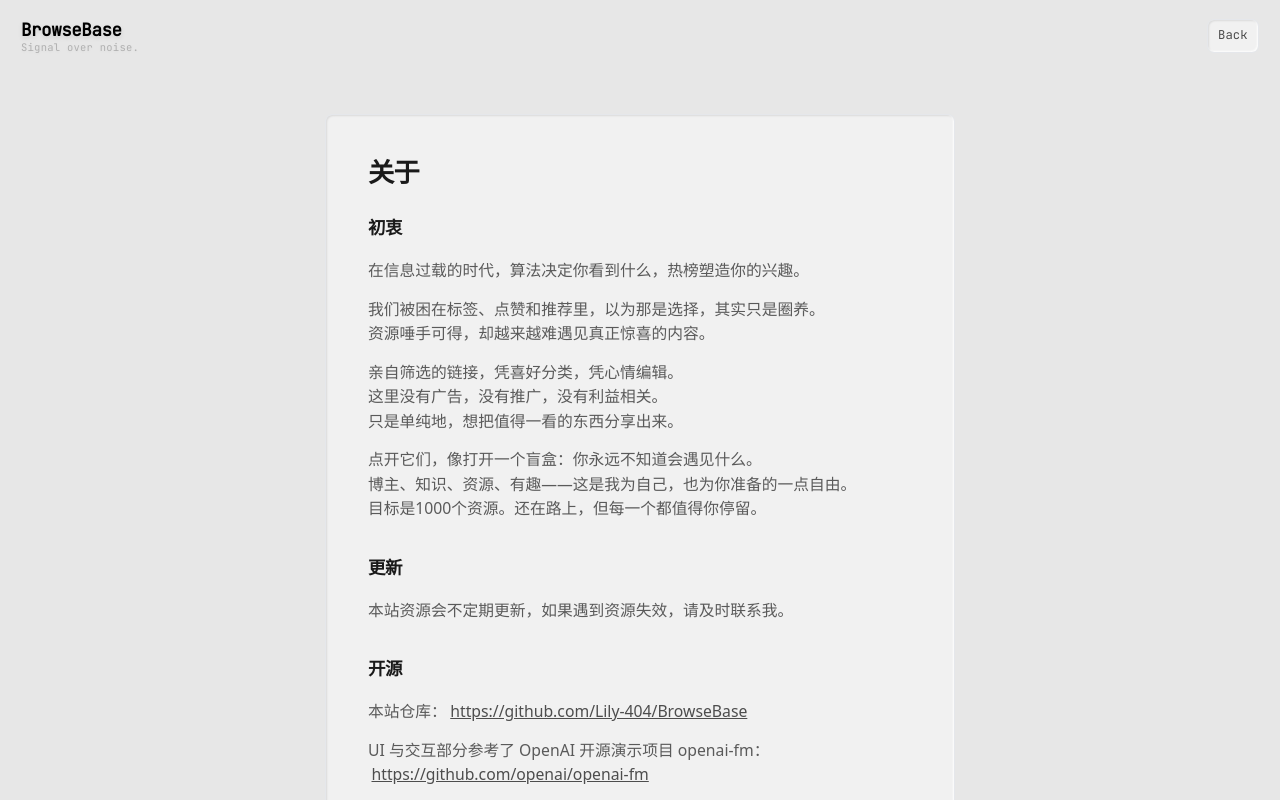
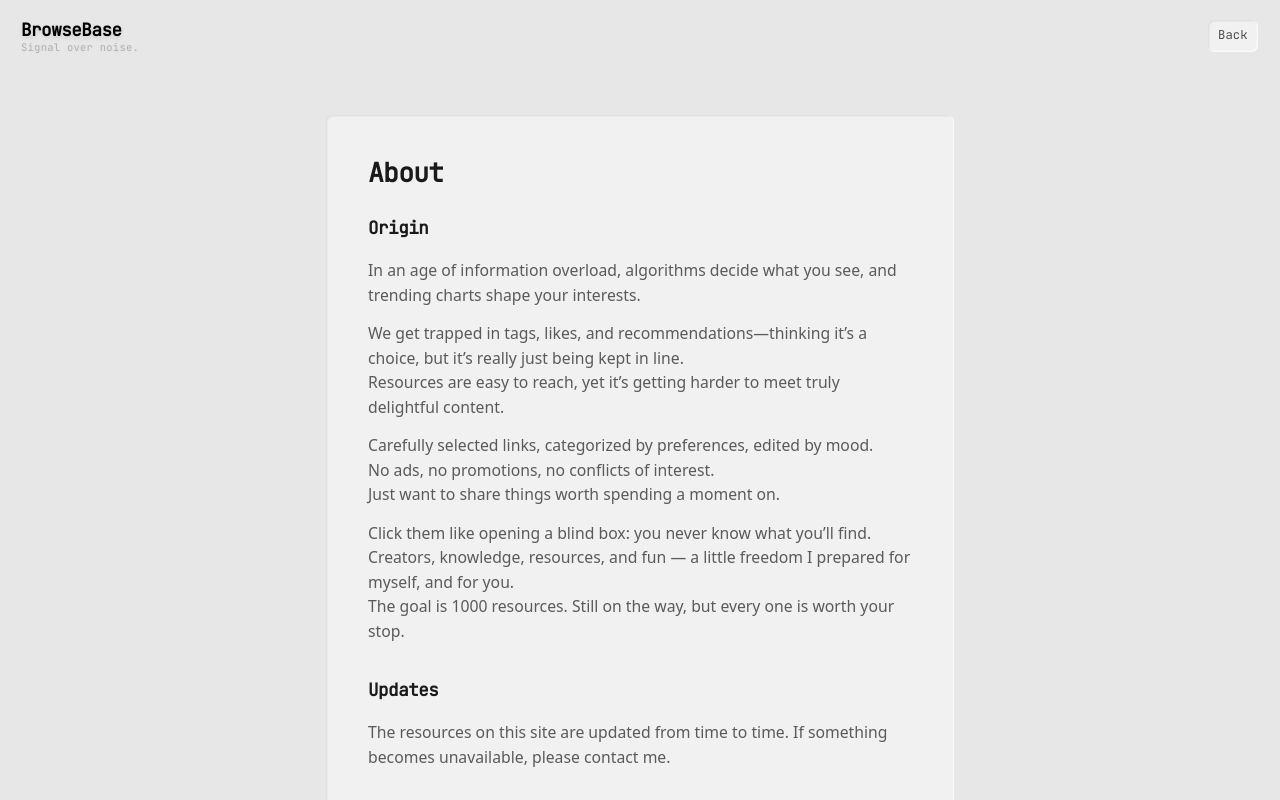
Before and after one commit to Lily-404/BrowseBase, a React (Vite) app: page /about in a window 1280 px wide. Shown: the top 800 px of the page. Built offline with nearby package versions, Linux system fonts and the light colour scheme; no server answers.

Commit message:
feat(About, Home, i18n): add multilingual support for About page content in English and Chinese; integrate translation hooks in About and Home components; enhance loading animations with waveform effect

```diff
--- /dev/null
+++ b/src/components/WaveformLoader.tsx
@@ -0,0 +1,38 @@
+import React from 'react';
+import styles from '../styles/animations.module.css';
+
+/** 与 openai-fm PlayButton 加载态相同的固定幅度，用于“busy”波形动画 */
+const LOADING_LEVELS = [0.032, 0.032, 0.032, 0.032, 0.032];
+
+export interface WaveformLoaderProps {
+  className?: string;
+  barClassName?: string;
+}
+
+export const WaveformLoader: React.FC<WaveformLoaderProps> = ({
+  className,
+  barClassName = 'bg-[#4D4D4D]',
+}) => (
+  <div className={['relative h-4 w-[36px]', className].filter(Boolean).join(' ')}>
+    {LOADING_LEVELS.map((level, idx) => {
+      const height = `${Math.min(Math.max(level * 30, 0.2), 1.9) * 100}%`;
+      return (
+        <div
+          key={idx}
+          className={[
+            'absolute top-1/2 w-0.5 -translate-y-1/2 rounded-[2px] transition-all duration-150',
+            barClassName,
+            styles.animateWave,
+          ].join(' ')}
+          style={{
+            height,
+            animationDelay: `${idx * 0.15}s`,
+            left: `${idx * 6}px`,
+          }}
+        />
+      );
+    })}
+  </div>
+);
+
+export default WaveformLoader;
--- a/src/i18n/locales/en.ts
+++ b/src/i18n/locales/en.ts
@@ -52,6 +52,34 @@
       minPage: 'Min: 1',
       maxPage: 'Max: {{count}}',
       goToPage: 'Go to Page'
+    },
+    about: {
+      title: 'About',
+      origin: {
+        heading: 'Origin',
+        p1: 'In an age of information overload, algorithms decide what you see, and trending charts shape your interests.',
+        p2_line1: 'We get trapped in tags, likes, and recommendations—thinking it’s a choice, but it’s really just being kept in line.',
+        p2_line2: 'Resources are easy to reach, yet it’s getting harder to meet truly delightful content.',
+        p3_line1: 'Carefully selected links, categorized by preferences, edited by mood.',
+        p3_line2: 'No ads, no promotions, no conflicts of interest.',
+        p3_line3: 'Just want to share things worth spending a moment on.',
+        p4_line1: 'Click them like opening a blind box: you never know what you’ll find.',
+        p4_line2: 'Creators, knowledge, resources, and fun — a little freedom I prepared for myself, and for you.',
+        p4_line3: 'The goal is 1000 resources. Still on the way, but every one is worth your stop.'
+      },
+      update: {
+        heading: 'Updates',
+        p1: 'The resources on this site are updated from time to time. If something becomes unavailable, please contact me.'
+      },
+      opensource: {
+        heading: 'Open Source',
+        repoLabel: 'Repository:',
+        inspiredBy: 'The UI and interaction are inspired by OpenAI open-source demo project openai-fm:'
+      },
+      contact: {
+        heading: 'Contact',
+        wechat: 'WeChat: OOIll0'
+      }
     }
   }
 };
--- a/src/i18n/locales/zh.ts
+++ b/src/i18n/locales/zh.ts
@@ -52,6 +52,34 @@
       minPage: '最小: 1',
       maxPage: '最大: {{count}}',
       goToPage: '跳转到该页'
+    },
+    about: {
+      title: '关于',
+      origin: {
+        heading: '初衷',
+        p1: '在信息过载的时代，算法决定你看到什么，热榜塑造你的兴趣。',
+        p2_line1: '我们被困在标签、点赞和推荐里，以为那是选择，其实只是圈养。',
+        p2_line2: '资源唾手可得，却越来越难遇见真正惊喜的内容。',
+        p3_line1: '亲自筛选的链接，凭喜好分类，凭心情编辑。',
+        p3_line2: '这里没有广告，没有推广，没有利益相关。',
+        p3_line3: '只是单纯地，想把值得一看的东西分享出来。',
+        p4_line1: '点开它们，像打开一个盲盒：你永远不知道会遇见什么。',
+        p4_line2: '博主、知识、资源、有趣——这是我为自己，也为你准备的一点自由。',
+        p4_line3: '目标是1000个资源。还在路上，但每一个都值得你停留。'
+      },
+      update: {
+        heading: '更新',
+        p1: '本站资源会不定期更新，如果遇到资源失效，请及时联系我。'
+      },
+      opensource: {
+        heading: '开源',
+        repoLabel: '本站仓库：',
+        inspiredBy: 'UI 与交互部分参考了 OpenAI 开源演示项目 openai-fm：'
+      },
+      contact: {
+        heading: '联系',
+        wechat: '微信：OOIll0'
+      }
     }
   }
 };
--- a/src/pages/About.tsx
+++ b/src/pages/About.tsx
@@ -1,8 +1,11 @@
 import React from 'react';
 import Header from '../components/Header';
 import { audioLoader } from '../utils/audioLoader';
+import { useTranslation } from 'react-i18next';
 
 const About: React.FC = () => {
+  const { t } = useTranslation();
+
   const playClickSound = () => {
     audioLoader.playSound('/click.wav');
   };
@@ -15,37 +18,47 @@
 
           {/* Main Content */}
           <div className="rounded-lg border border-[#E5E7EB] bg-[#F1F1F1] p-6 sm:p-8 md:p-12 shadow-[inset_-1px_-1px_2px_rgba(255,255,255,0.9),inset_1px_1px_2px_rgba(0,0,0,0.1)]">
-            <h2 className="text-2xl sm:text-3xl font-semibold text-[#1A1A1A] mb-8 tracking-tight">关于</h2>
+            <h2 className="text-2xl sm:text-3xl font-semibold text-[#1A1A1A] mb-8 tracking-tight">{t('about.title')}</h2>
 
             <div className="space-y-8 sm:space-y-10">
               <section>
-                <h3 className="text-lg sm:text-xl font-semibold text-[#1A1A1A] mb-4 sm:mb-5 tracking-tight">初衷</h3>
+                <h3 className="text-lg sm:text-xl font-semibold text-[#1A1A1A] mb-4 sm:mb-5 tracking-tight">{t('about.origin.heading')}</h3>
                 <div className="text-[#1A1A1A]/70 leading-relaxed space-y-4 text-base sm:text-lg" style={{ fontFamily: 'system-ui, -apple-system, BlinkMacSystemFont, "Segoe UI", Roboto, "Helvetica Neue", Arial, sans-serif' }}>
-                  <p>在信息过载的时代，算法决定你看到什么，热榜塑造你的兴趣。</p>
-                  <p>我们被困在标签、点赞和推荐里，以为那是选择，其实只是圈养。<br />
-                  资源唾手可得，却越来越难遇见真正惊喜的内容。</p>
+                  <p>{t('about.origin.p1')}</p>
                   <p>
-                  亲自筛选的链接，凭喜好分类，凭心情编辑。<br/>
-                  这里没有广告，没有推广，没有利益相关。<br />
-                  只是单纯地，想把值得一看的东西分享出来。</p>
-                  <p>点开它们，像打开一个盲盒：你永远不知道会遇见什么。<br />
-                  博主、知识、资源、有趣——这是我为自己，也为你准备的一点自由。<br />
-                  目标是1000个资源。还在路上，但每一个都值得你停留。</p>
+                    {t('about.origin.p2_line1')}
+                    <br />
+                    {t('about.origin.p2_line2')}
+                  </p>
+                  <p>
+                    {t('about.origin.p3_line1')}
+                    <br />
+                    {t('about.origin.p3_line2')}
+                    <br />
+                    {t('about.origin.p3_line3')}
+                  </p>
+                  <p>
+                    {t('about.origin.p4_line1')}
+                    <br />
+                    {t('about.origin.p4_line2')}
+                    <br />
+                    {t('about.origin.p4_line3')}
+                  </p>
                 </div>
               </section>
 
               <section>
-                <h3 className="text-lg sm:text-xl font-semibold text-[#1A1A1A] mb-4 sm:mb-5 tracking-tight">更新</h3>
+                <h3 className="text-lg sm:text-xl font-semibold text-[#1A1A1A] mb-4 sm:mb-5 tracking-tight">{t('about.update.heading')}</h3>
                 <p className="text-[#1A1A1A]/70 leading-relaxed text-base sm:text-lg" style={{ fontFamily: 'system-ui, -apple-system, BlinkMacSystemFont, "Segoe UI", Roboto, "Helvetica Neue", Arial, sans-serif' }}>
-                  本站资源会不定期更新，如果遇到资源失效，请及时联系我。
+                  {t('about.update.p1')}
                 </p>
               </section>
 
               <section>
-                <h3 className="text-lg sm:text-xl font-semibold text-[#1A1A1A] mb-4 sm:mb-5 tracking-tight">开源</h3>
+                <h3 className="text-lg sm:text-xl font-semibold text-[#1A1A1A] mb-4 sm:mb-5 tracking-tight">{t('about.opensource.heading')}</h3>
                 <div className="text-[#1A1A1A]/70 leading-relaxed space-y-4 text-base sm:text-lg" style={{ fontFamily: 'system-ui, -apple-system, BlinkMacSystemFont, "Segoe UI", Roboto, "Helvetica Neue", Arial, sans-serif' }}>
                   <p>
-                    本站仓库：
+                    {t('about.opensource.repoLabel')}
                     <a
                       href="https://github.com/Lily-404/BrowseBase"
                       target="_blank"
@@ -57,7 +70,7 @@
                     </a>
                   </p>
                   <p>
-                    UI 与交互部分参考了 OpenAI 开源演示项目 openai-fm：
+                    {t('about.opensource.inspiredBy')}
                     <a
                       href="https://github.com/openai/openai-fm"
                       target="_blank"
@@ -72,9 +85,9 @@
               </section>
 
               <section>
-                <h3 className="text-lg sm:text-xl font-semibold text-[#1A1A1A] mb-4 sm:mb-5 tracking-tight">联系</h3>
+                <h3 className="text-lg sm:text-xl font-semibold text-[#1A1A1A] mb-4 sm:mb-5 tracking-tight">{t('about.contact.heading')}</h3>
                 <p className="text-[#1A1A1A]/70 leading-relaxed text-base sm:text-lg" style={{ fontFamily: 'system-ui, -apple-system, BlinkMacSystemFont, "Segoe UI", Roboto, "Helvetica Neue", Arial, sans-serif' }}>
-                  微信：OOIll0
+                  {t('about.contact.wechat')}
                 </p>
               </section>
             </div>
--- a/src/styles/animations.module.css
+++ b/src/styles/animations.module.css
@@ -66,3 +66,19 @@
 .textFade {
   animation: textFade 0.8s cubic-bezier(0.33, 1, 0.68, 1) forwards;
 }
+
+/* openai-fm 风格：波形条闪烁加载 */
+@keyframes wave {
+  0%,
+  100% {
+    opacity: 0;
+  }
+  50% {
+    opacity: 1;
+  }
+}
+
+.animateWave {
+  animation: wave 1.2s cubic-bezier(0.37, 0, 0.63, 1) infinite;
+  opacity: 1;
+}
```
Also changed, not shown: src/pages/Home.tsx (+14 -24 lines).
